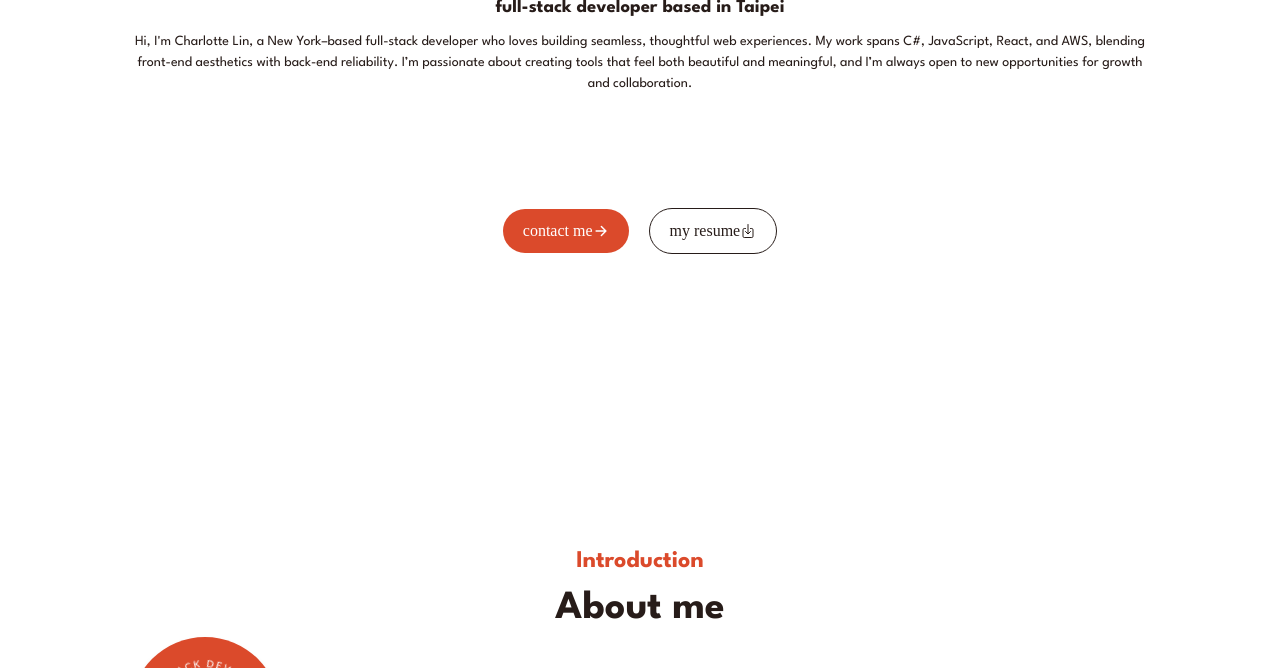
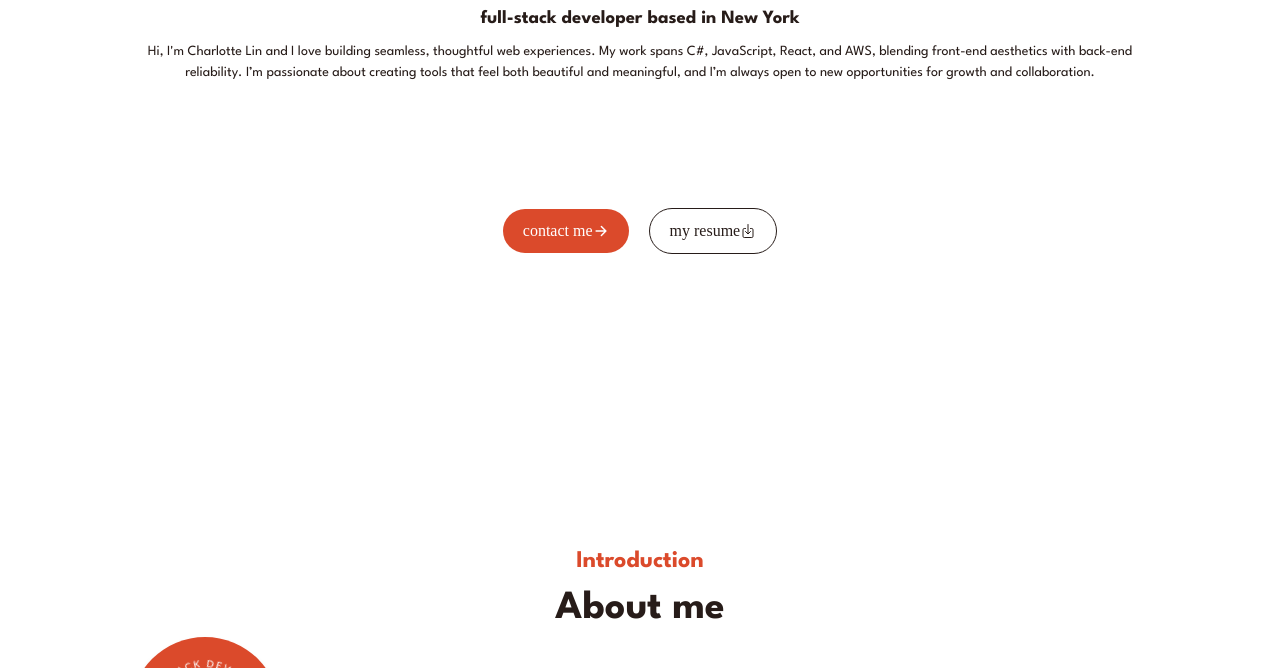
Before and after one commit to clin1230/Personal_Website, a plain HTML site: page index.html in a window 1280 px wide. Shown: the part 432-1100 px from the top of the page. Drawn offline with nearby package versions, Linux system fonts and the light colour scheme; a script that the page names is missing.

Commit message:
Revise introduction in index.html
Updated location and refined introduction text.

```diff
--- a/index.html
+++ b/index.html
@@ -661,8 +661,8 @@ svg:hover .textcircle {
 
             </div>
 
-            <h3>full-stack developer based in Taipei</h3>
-            <p style="font-size: 14px;">Hi, I'm Charlotte Lin, a New York–based full-stack developer who loves building seamless, thoughtful web experiences. My work spans C#, JavaScript, React, and AWS, blending front-end aesthetics with back-end reliability. I’m passionate about creating tools that feel both beautiful and meaningful, and I’m always open to new opportunities for growth and collaboration.</p>
+            <h3>full-stack developer based in New York</h3>
+            <p style="font-size: 14px;">Hi, I'm Charlotte Lin and I love building seamless, thoughtful web experiences. My work spans C#, JavaScript, React, and AWS, blending front-end aesthetics with back-end reliability. I’m passionate about creating tools that feel both beautiful and meaningful, and I’m always open to new opportunities for growth and collaboration.</p>
         </div>
 
         <div class="contact_container">
```
